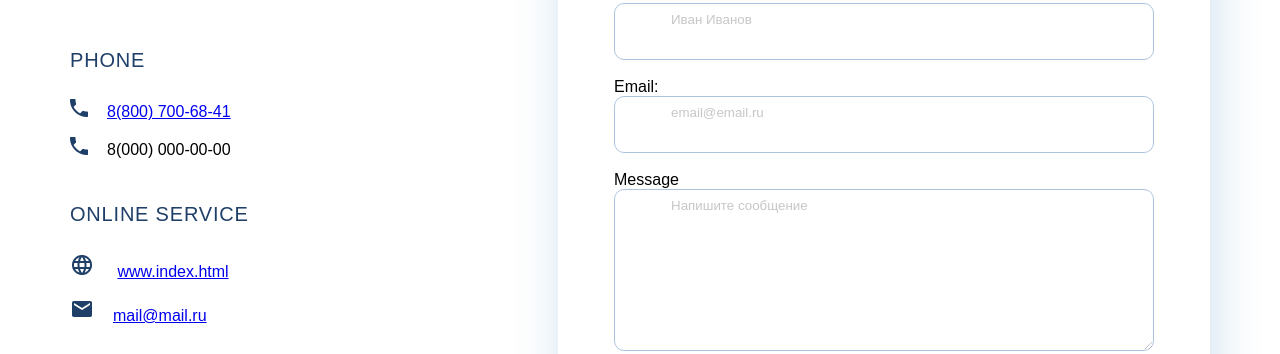
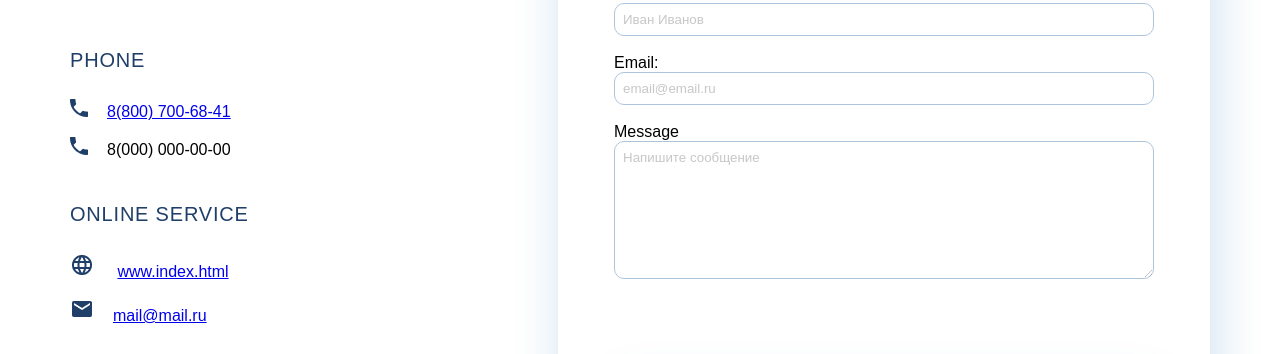
Before and after one commit to AntonR31337/GB, a plain HTML site: page contacts.html in a window 1280 px wide. Shown: the part 646-1000 px from the top of the page. Drawn offline with Linux system fonts and the light colour scheme.

Commit message:
some changes

```diff
--- a/style.scss
+++ b/style.scss
@@ -28,6 +28,7 @@ $containerWidth: 1140px;
 .input-text{
     border: 1px solid #356EAD;
     box-sizing: border-box;
+    padding: 8px;
     border-radius: 10px;
     opacity: 0.4;
 }
@@ -322,10 +323,6 @@ hr {
 .formContactUs {
     display: flex;
     flex-direction: column;
-}
-
-.input-text {
-    padding: 8px 56px 32px 56px;
 }
 
 .button-submit {
```
Also changed, not shown: style.css, 1 other file.
